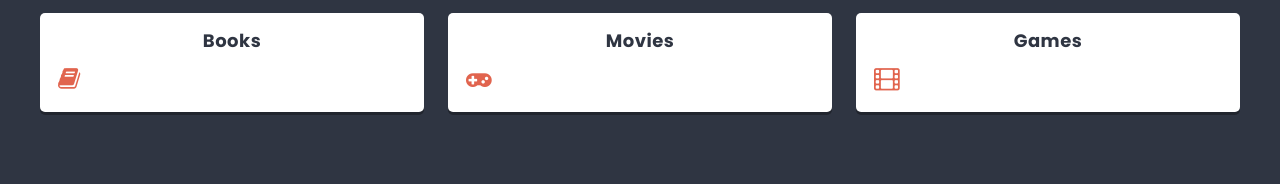
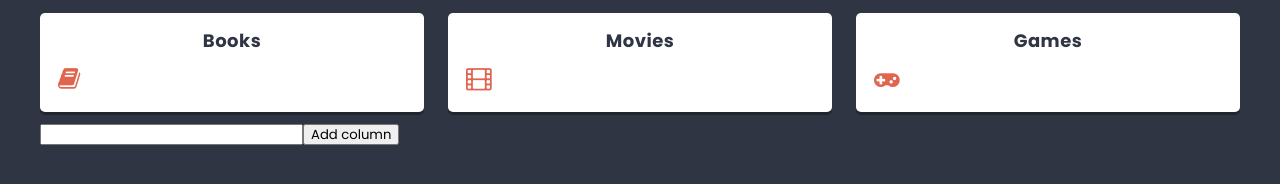
Before and after one commit to Cinamon88/FirstReactApp, a React (Create React App) app: page / in a window 1280 px wide. Shown: the part 528-712 px from the top of the page. Built offline with nearby package versions, Linux system fonts and the light colour scheme.

Commit message:
add columns manually

```diff
--- a/package.json
+++ b/package.json
@@ -11,6 +11,7 @@
     "react-dom": "^18.2.0",
     "react-scripts": "5.0.1",
     "sass": "^1.55.0",
+    "shortid": "^2.2.16",
     "web-vitals": "^2.1.4"
   },
   "scripts": {
--- a/src/components/List/List.js
+++ b/src/components/List/List.js
@@ -1,7 +1,23 @@
 import styles from './List.module.scss';
 import Column from '../Column/Column';
+import {useState} from 'react';
+import shortid from 'shortid';
 
 const List = () => {
+  const [columns, setColumns] = useState([
+  	{ id: 1, title: 'Books', icon: 'book' },
+    { id: 2, title: 'Movies', icon: 'film' },
+    { id: 3, title: 'Games', icon: 'gamepad' }
+  ]);
+
+  const handleSubmit = e => {
+    e.preventDefault();
+    setColumns([...columns, { id: shortid(), title: value }]);
+    setValue('');
+  };
+
+  const [value, setValue] = useState('');
+
   return (
     <div className={styles.list}>
       <header className={styles.header}>
@@ -9,12 +25,16 @@
       </header>
       <p className={styles.description}>Interesting things I want to check out</p>
       <section className={styles.columns}>
-        <Column title="Books" icon="book" />
-        <Column title="Movies" icon="gamepad" />
-        <Column title="Games" icon="film" />
+        {columns.map(column => <Column key={column.id} title={column.title} icon={column.icon} />)}
       </section>
+      <form onSubmit={handleSubmit}>
+        <input type="text" value={value} onChange={e => setValue(e.target.value)}/>
+        <button>Add column</button>
+      </form>
     </div>
   );
 };
 
+
+
 export default List;
```
Also changed, not shown: 1 other file (tests, documents, lock files or other folders). Lines whose indentation alone changed are shown as unchanged.
